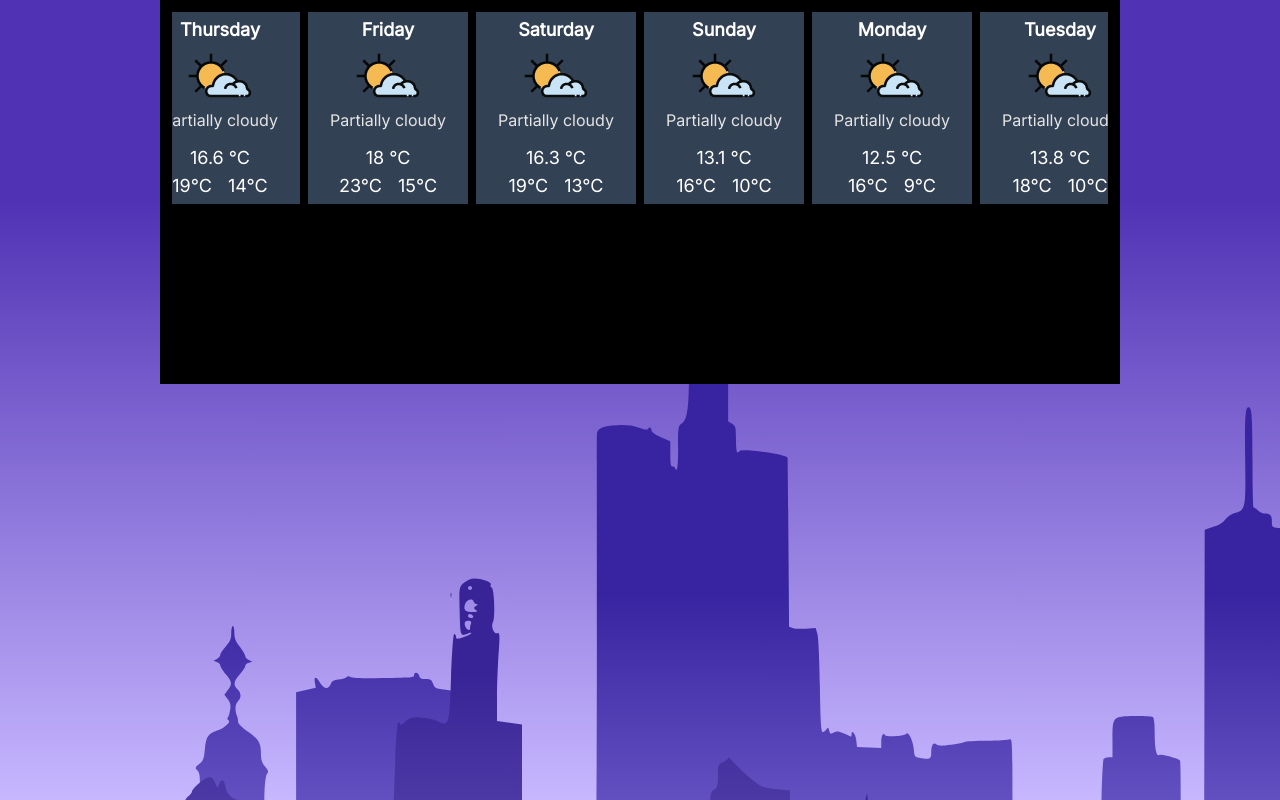
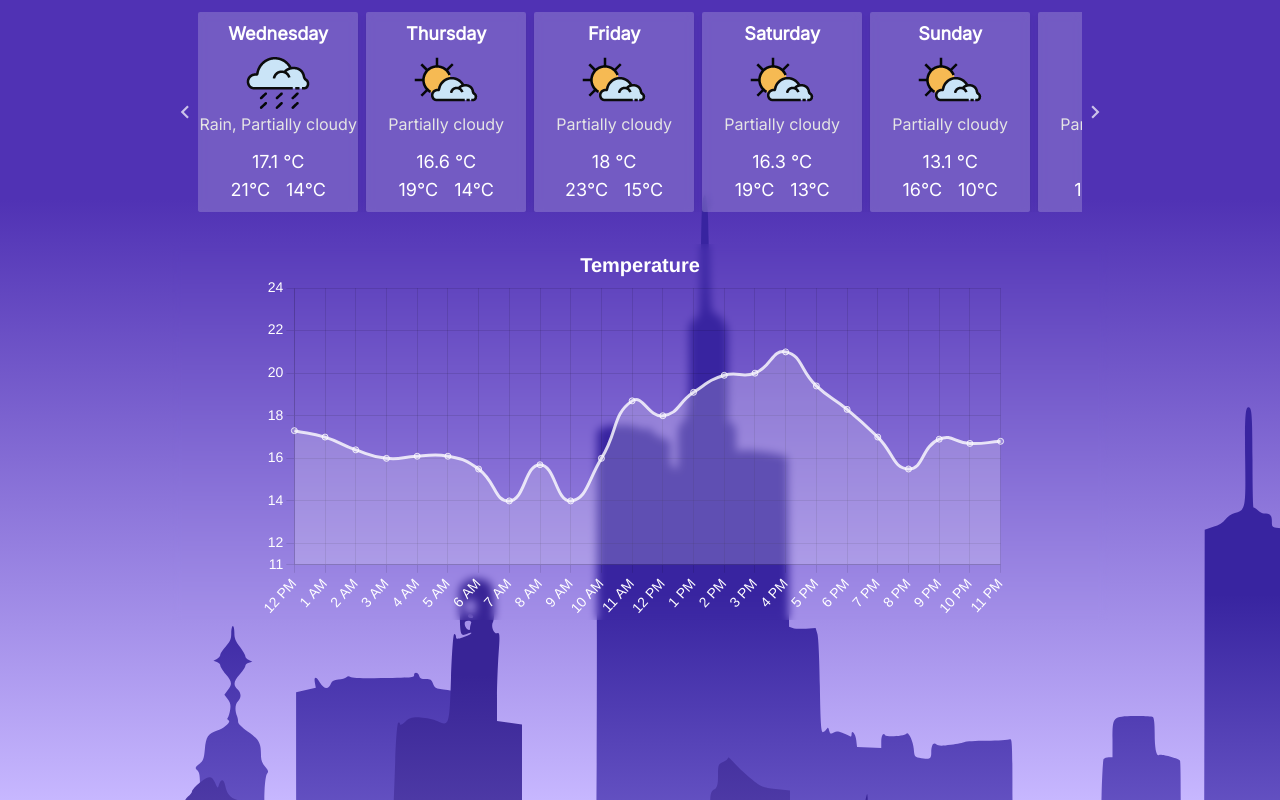
Before and after one commit to AngelBelmares/weather-app, a React (Vite) app: page / in a window 1280 px wide. Built offline with nearby package versions, Linux system fonts and the light colour scheme.

Commit message:
Add chart.js and react-chartjs-2 dependencies

```diff
--- a/package.json
+++ b/package.json
@@ -10,7 +10,9 @@
     "preview": "vite preview"
   },
   "dependencies": {
+    "chart.js": "^4.4.1",
     "react": "^18.2.0",
+    "react-chartjs-2": "^5.2.0",
     "react-dom": "^18.2.0",
     "react-icons": "^5.0.1",
     "tailwind-scrollbar-hide": "^1.1.7"
--- a/src/App.tsx
+++ b/src/App.tsx
@@ -1,7 +1,22 @@
+import { useState } from 'react'
 import './App.css'
 import { Background } from './components/Background'
-import { WeatherTimeLine } from './components/WeatherTimeLine'
+import { ForecastCards } from './components/ForecastCards'
 import apiRespone from './utils/api_response_example.json'
+import { Line } from 'react-chartjs-2'
+
+import {
+  Chart as ChartJS,
+  CategoryScale,
+  LinearScale,
+  PointElement,
+  LineElement,
+  Title,
+  Tooltip,
+  Legend,
+  Filler
+} from 'chart.js'
+import { sign } from 'chart.js/helpers'
 
 const weatherData = apiRespone.days
 
@@ -18,17 +33,91 @@ const mappedWeatherData = weatherData?.map(day => ({
 }))
 
 function App (): JSX.Element {
+  const [selectedDay, setSelectedDay] = useState(apiRespone.days[0])
+
   return (
     <>
       <Background theme='night' />
-      <main className='flex flex-col items-center justify-between w-full h-96 p-3 md:w-3/4  bg-black'>
-        <WeatherTimeLine
+      <main className='flex flex-col items-center justify-between w-full h-1/2 p-3 md:w-3/4 gap-8'>
+        <ForecastCards
           weatherData={mappedWeatherData}
         />
-        {/* {<WeatherForecast />} */}
+        <TemperatureChart day={selectedDay} />
       </main>
     </>
   )
 }
 
+ChartJS.register(
+  CategoryScale,
+  LinearScale,
+  PointElement,
+  LineElement,
+  Title,
+  Tooltip,
+  Legend,
+  Filler
+)
+
+function TemperatureChart ({ day }: any): JSX.Element {
+  const maxTemp = Math.max(...day.hours.map((hour: any) => hour.temp))
+  const minTemp = Math.min(...day.hours.map((hour: any) => hour.temp))
+
+  const labels = ['12 PM', '1 AM', '2 AM', '3 AM', '4 AM', '5 AM', '6 AM', '7 AM', '8 AM', '9 AM', '10 AM', '11 AM', '12 PM', '1 PM', '2 PM', '3 PM', '4 PM', '5 PM', '6 PM', '7 PM', '8 PM', '9 PM', '10 PM', '11 PM']
+
+  const options = {
+    scales: {
+      x: {
+        ticks: {
+          color: 'white',
+          font: {
+            size: 14
+          }
+        }
+      },
+      y: {
+        min: minTemp - 3,
+        max: maxTemp + 3,
+        ticks: {
+          color: 'white',
+          font: {
+            size: 14
+          }
+        }
+      }
+    },
+    plugins: {
+      legend: {
+        display: false
+      },
+      title: {
+        display: true,
+        text: 'Temperature',
+        color: 'white',
+        font: {
+          size: 20
+        }
+      },
+      filler: {
+        propagate: true
+      }
+    }
+  }
+  const data = {
+    labels,
+    datasets: [{
+      data: day.hours.map(hour => hour.temp),
+      borderColor: 'rgba(255, 255, 255, 0.8)',
+      tension: 0.5,
+      backgroundColor: 'rgba(255, 255, 255, 0.2)',
+      fill: 'start'
+    }]
+  }
+  return (
+    <section className='flex w-full h-full justify-center backdrop-blur-sm'>
+      <Line data={data} options={options} />
+    </section>
+  )
+}
+
 export default App
--- a/src/components/WeatherTimeLine.tsx
+++ b/src/components/ForecastCards.tsx
@@ -2,7 +2,7 @@ import { WeatherTimeLineProps } from '../types/weather'
 import { WeatherCard } from './WeatherCard'
 import { MdChevronLeft, MdChevronRight } from 'react-icons/md'
 
-export function WeatherTimeLine ({ weatherData = [] }: WeatherTimeLineProps): JSX.Element {
+export function ForecastCards ({ weatherData = [] }: WeatherTimeLineProps): JSX.Element {
   if (!Array.isArray(weatherData)) {
     console.log(weatherData)
     return <div>Error: weatherData is not an array</div>
@@ -23,8 +23,9 @@ export function WeatherTimeLine ({ weatherData = [] }: WeatherTimeLineProps): JS
   }
 
   return (
-    <section id='slider' className='realtive flex justify-center items-center max-h-48 w-full gap-2 overflow-x-scroll scroll whitespace-nowrap scroll-smooth scrollbar-hide'>
+    <section className='relative flex items-center h-full w-full'>
       <MdChevronLeft className='opacity-70 hover:opacity-100' onClick={slideLeft} size={40} color='white' />
+      <div id='slider' className='flex items-center justify-start w-fit gap-2 overflow-x-scroll whitespace-nowrap scroll-smooth scrollbar-hide'>
         {weatherData.map((data, index) => {
           const { day, imageSrc, temperature, conditions } = data
           return (
@@ -37,6 +38,7 @@ export function WeatherTimeLine ({ weatherData = [] }: WeatherTimeLineProps): JS
             />
           )
         })}
+      </div>
       <MdChevronRight className='opacity-70 hover:opacity-100' onClick={slideRight} size={40} color='white' />
     </section>
   )
--- a/src/components/WeatherCard.tsx
+++ b/src/components/WeatherCard.tsx
@@ -5,7 +5,7 @@ export function WeatherCard ({ day, imageSrc, temperature, conditions }: Weather
   const dayName = dateToDay(day)
 
   return (
-    <article className='flex flex-col text-white justify-center items-center min-h-32 min-w-40 p-2 bg-slate-700 backdrop-blur-sm rounded-sm cursor-pointer'>
+    <article className='flex flex-col text-white justify-center items-center min-h-32 min-w-40 p-2 rounded-sm cursor-pointer backdrop-blur-sm bg-white/20 shadow-md hover:brightness-110'>
       <header className='flex flex-col justify-center items-center'>
         <h2 className='font-bold text-lg'>{dayName}</h2>
         <img src={`../public/assets/icons/${imageSrc}.png`} alt='' />
```
Also changed, not shown: 1 other file (tests, documents, lock files or other folders). Lines whose indentation alone changed are shown as unchanged.
